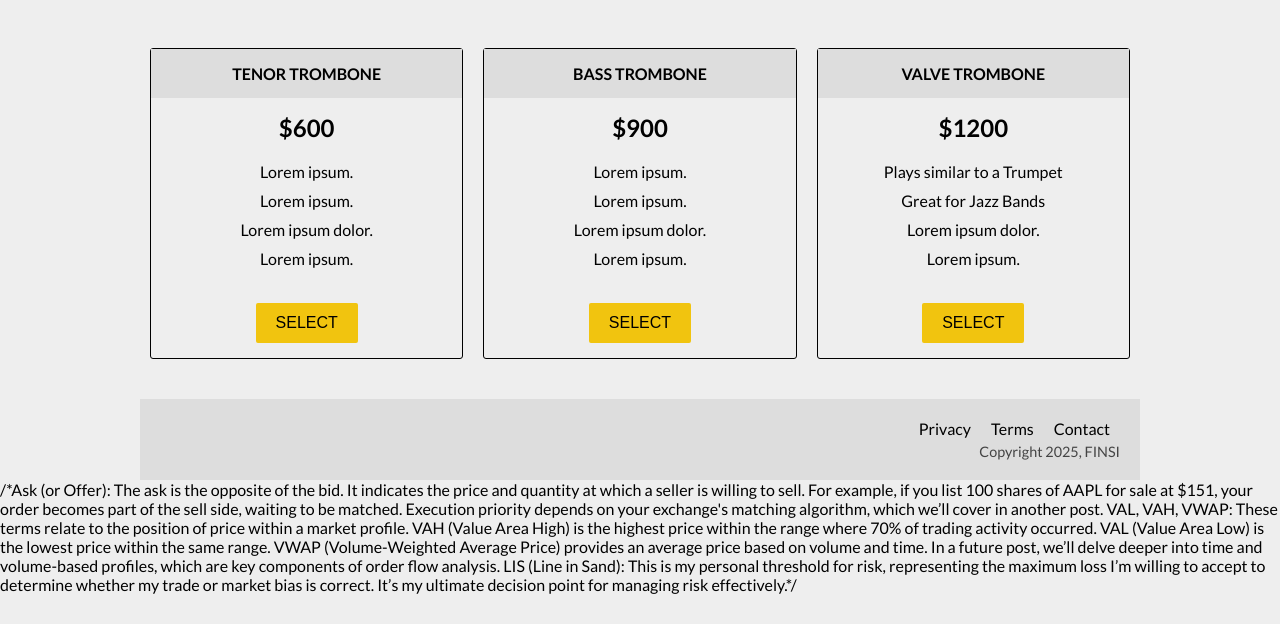
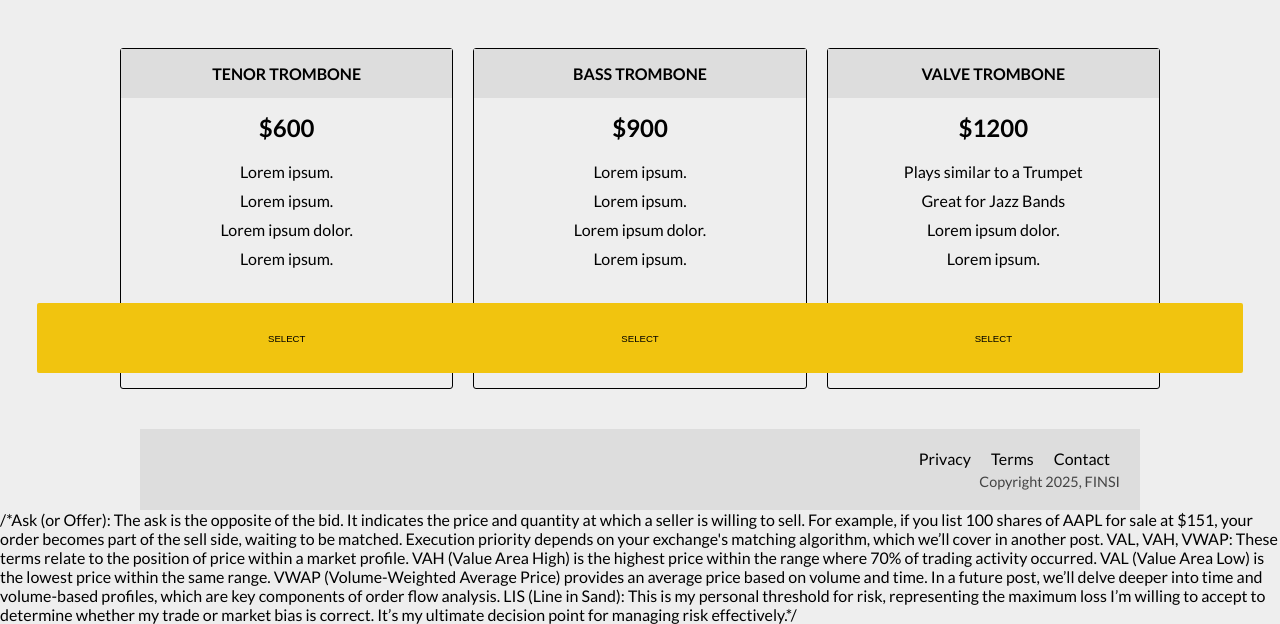
Before and after one commit to Ellen010/fcc-simple-html-site-17, a plain HTML site: page index.html in a window 1280 px wide. Shown: the part 857-1481 px from the top of the page. Before the commit the page ends 1451 px from the top, so only its background shows below. Drawn offline with Linux system fonts and the light colour scheme.

Commit message:
Update styles.css

```diff
--- a/styles.css
+++ b/styles.css
@@ -1,5 +1,4 @@
 
-/** global element styling **/
 
 @import 'https://fonts.googleapis.com/css?family=Lato:400,700';
 
@@ -36,9 +35,10 @@ a {
 }
 
 .btn {
-  padding: 0 20px;
-  height: 40px;
-  font-size: 1em;
+  margin: 0px;
+  width: 500px;
+  height: 70px;
+  font-size: 0.6rem;
   font-weight: 900;
   text-transform: uppercase;
   border: 3px black solid;
@@ -170,7 +170,7 @@ nav > ul {
   }
 }
 
-#features {
+#desc {
   margin-top: 30px;
 }
 
```
